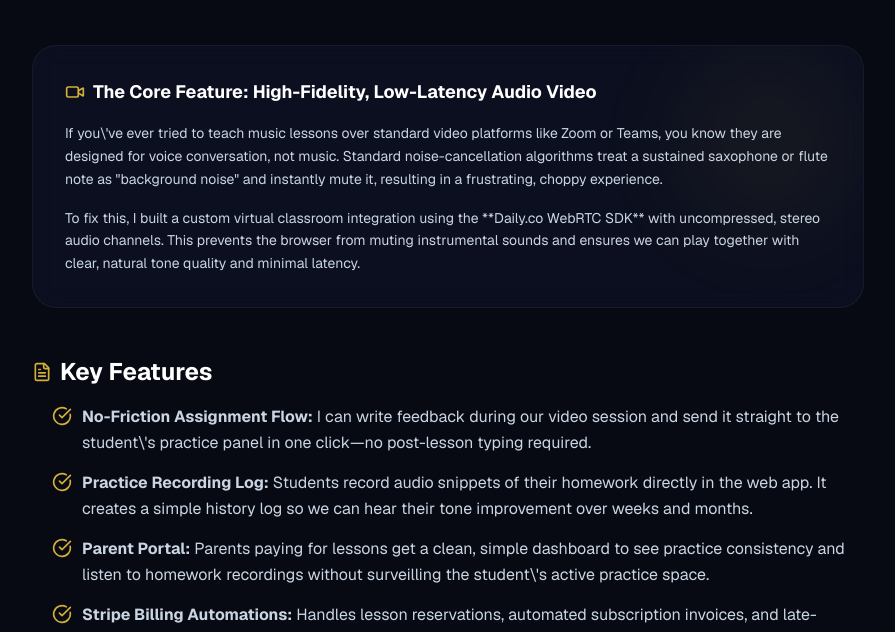
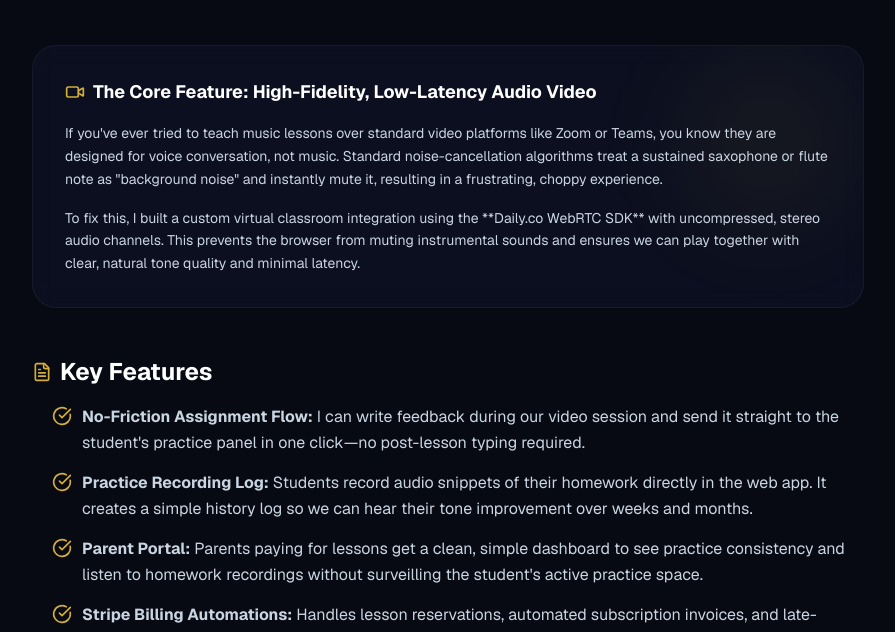
Before and after one commit to Scoce/burt-consulting, a Next.js app: page /projects/teaching-sax in a window 1280 px wide. Shown: the part 1480-2112 px from the top of the page, without its empty margins (192-1087 px from the left). Built offline with nearby package versions, Linux system fonts and the light colour scheme.

Commit message:
Fix literal backslash outputs from escaped JSX apostrophes (e.g. Let's, it's)

```diff
--- a/src/app/page.tsx
+++ b/src/app/page.tsx
@@ -224,7 +224,7 @@ export default function Home() {
           <div className="text-center max-w-3xl mx-auto mb-12 space-y-4">
             <div className="inline-flex items-center gap-1.5 px-3 py-1 rounded-full bg-tech-cyan/10 border border-tech-cyan/20 text-xs font-semibold text-tech-cyan">
               <Sparkles className="w-3 h-3" />
-              Let\'s Connect
+              {"Let's Connect"}
             </div>
             <h2 className="text-3xl sm:text-4xl font-extrabold text-white tracking-tight">
               Let's Connect
--- a/src/app/projects/bank-of-gaga/page.tsx
+++ b/src/app/projects/bank-of-gaga/page.tsx
@@ -114,7 +114,7 @@ export default function BankOfGagaProject() {
               <Users className="w-5 h-5 text-sax-gold" /> The Core Concept
             </h2>
             <p>
-              Lending money to family members is incredibly common, but it\'s usually tracked on random napkins or messy Excel sheets. This leads to forgotten balances, missed timelines, and awkward family dinner conversations.
+              Lending money to family members is incredibly common, but it&apos;s usually tracked on random napkins or messy Excel sheets. This leads to forgotten balances, missed timelines, and awkward family dinner conversations.
             </p>
             <p>
               I built Bank of Gaga to solve this using a double-sided user interface:
--- a/src/app/projects/teaching-sax/page.tsx
+++ b/src/app/projects/teaching-sax/page.tsx
@@ -116,7 +116,7 @@ export default function TeachingSaxProject() {
               <Video className="w-5 h-5 text-sax-gold" /> The Core Feature: High-Fidelity, Low-Latency Audio Video
             </h3>
             <p className="text-sm text-slate-300 leading-relaxed">
-              If you\'ve ever tried to teach music lessons over standard video platforms like Zoom or Teams, you know they are designed for voice conversation, not music. Standard noise-cancellation algorithms treat a sustained saxophone or flute note as "background noise" and instantly mute it, resulting in a frustrating, choppy experience.
+              If you&apos;ve ever tried to teach music lessons over standard video platforms like Zoom or Teams, you know they are designed for voice conversation, not music. Standard noise-cancellation algorithms treat a sustained saxophone or flute note as "background noise" and instantly mute it, resulting in a frustrating, choppy experience.
             </p>
             <p className="text-sm text-slate-300 leading-relaxed">
               To fix this, I built a custom virtual classroom integration using the **Daily.co WebRTC SDK** with uncompressed, stereo audio channels. This prevents the browser from muting instrumental sounds and ensures we can play together with clear, natural tone quality and minimal latency.
@@ -131,7 +131,7 @@ export default function TeachingSaxProject() {
             <ul className="space-y-3.5 pl-5 list-none">
               <li className="flex items-start gap-2.5">
                 <CheckCircle className="w-5 h-5 text-sax-gold shrink-0 mt-0.5" />
-                <span><strong>No-Friction Assignment Flow:</strong> I can write feedback during our video session and send it straight to the student\'s practice panel in one click—no post-lesson typing required.</span>
+                <span><strong>No-Friction Assignment Flow:</strong> I can write feedback during our video session and send it straight to the student&apos;s practice panel in one click—no post-lesson typing required.</span>
               </li>
               <li className="flex items-start gap-2.5">
                 <CheckCircle className="w-5 h-5 text-sax-gold shrink-0 mt-0.5" />
@@ -139,7 +139,7 @@ export default function TeachingSaxProject() {
               </li>
               <li className="flex items-start gap-2.5">
                 <CheckCircle className="w-5 h-5 text-sax-gold shrink-0 mt-0.5" />
-                <span><strong>Parent Portal:</strong> Parents paying for lessons get a clean, simple dashboard to see practice consistency and listen to homework recordings without surveilling the student\'s active practice space.</span>
+                <span><strong>Parent Portal:</strong> Parents paying for lessons get a clean, simple dashboard to see practice consistency and listen to homework recordings without surveilling the student&apos;s active practice space.</span>
               </li>
               <li className="flex items-start gap-2.5">
                 <CheckCircle className="w-5 h-5 text-sax-gold shrink-0 mt-0.5" />
```
